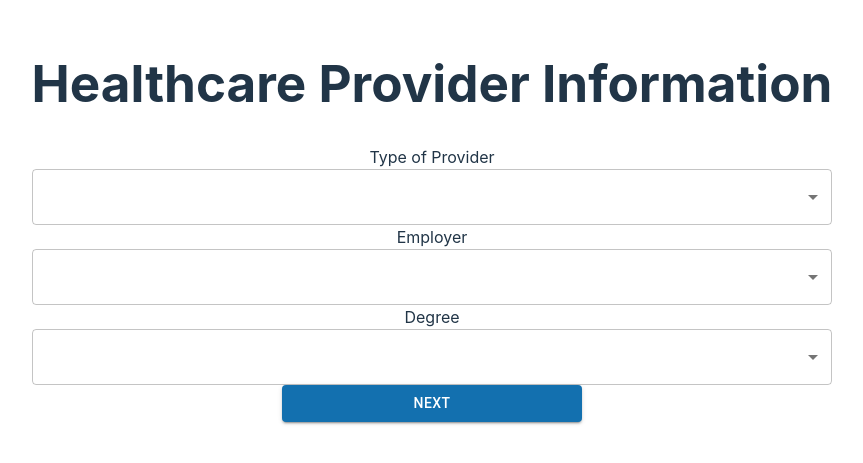
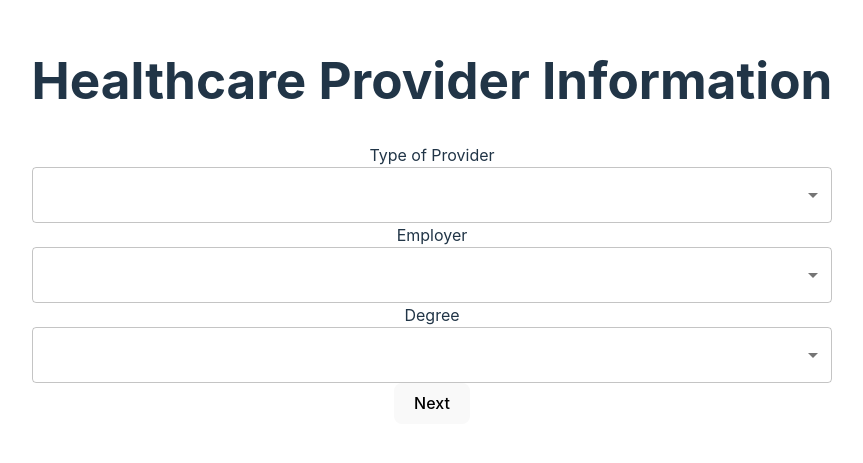
Before and after one commit to ari-denary/volunteer-management-frontend, a React (Vite) app: page /signup/profile/volunteertype/healthcareproviderinfoform in a window 1280 px wide. Shown: the part 179-642 px from the top of the page, without its empty margins (208-1071 px from the left). Built offline with nearby package versions, Linux system fonts and the light colour scheme.

Commit message:
updated nagigate button to healthcareprovider form

```diff
--- a/src/components/HealthcareProviderForm.tsx
+++ b/src/components/HealthcareProviderForm.tsx
@@ -1,5 +1,6 @@
 import { MenuItem, TextField } from '@mui/material';
 import ThinButton from './ThinButton';
+import { useNavigate } from 'react-router-dom';
 import { useState } from 'react';
 import Select, { SelectChangeEvent } from '@mui/material/Select';
 
@@ -41,6 +42,9 @@ const HealthcareProviderForm: React.FC<CreateProviderInformationProps> = ({handl
 
       console.log("HealthcareProviderForm formData = ", formData);
 
+      //HANDLE NAVIGATE ROUTE:
+      const navigate = useNavigate();
+
       //HANDLE SUBMIT FUNCTION:
       function handleSubmit(evt: React.FormEvent<HTMLFormElement>) {
         evt.preventDefault();
@@ -50,7 +54,9 @@ const HealthcareProviderForm: React.FC<CreateProviderInformationProps> = ({handl
             type_of_provider: formData.type_of_provider,
             employer: formData.employer,
             degree: formData.degree
-        })
+        });
+        navigate('../contactinfoform')
+
       }
 
   return (
@@ -58,8 +64,8 @@ const HealthcareProviderForm: React.FC<CreateProviderInformationProps> = ({handl
         <h1>Healthcare Provider Information</h1>
         <form onSubmit={handleSubmit}>
             <div>
-                <label>Type of Provider</label>
-                <Select name="providers" fullWidth id="typeOfProvider" placeholder='Physician, Nurse, etc' label='Physician, Nurse, etc' onChange={handleSelectChange} value={undefined}>
+                <label htmlFor='typeOfProvider'>Type of Provider</label>
+                <Select name="type_of_provider" fullWidth id="typeOfProvider" placeholder='Physician, Nurse, etc' label='Physician, Nurse, etc' onChange={handleSelectChange} value={undefined}>
 
                     {providers.map(provider=>{
                         return(
@@ -83,7 +89,7 @@ const HealthcareProviderForm: React.FC<CreateProviderInformationProps> = ({handl
             </div>
             <div>
                 <label>Degree</label>
-                <Select fullWidth id="Degree" placeholder='Degree (BS, BA, MD, DO, MPH, etc)' label='Degree (BS, BA, MD, DO, MPH, etc)' onChange={handleSelectChange} value={undefined}>
+                <Select name="degree" fullWidth id="Degree" placeholder='Degree (BS, BA, MD, DO, MPH, etc)' label='Degree (BS, BA, MD, DO, MPH, etc)' onChange={handleSelectChange} value={undefined}>
                     {degrees.map(degree=> {
                         return <MenuItem key={degree} value={degree}>{degree}</MenuItem>
                     })}
@@ -92,7 +98,7 @@ const HealthcareProviderForm: React.FC<CreateProviderInformationProps> = ({handl
 
                 </Select>
             </div>
-            <ThinButton text='Next' />
+            <button type='submit'>Next</button>
         </form>
     </div>
   )
--- a/src/components/VolunteerTypeForm.tsx
+++ b/src/components/VolunteerTypeForm.tsx
@@ -89,9 +89,7 @@ const VolunteerTypeForm: React.FC<VolunteerInfoProps> = ({ handleSaveData }) =>
                 </div>
 
             </form>
-            <div>
-                    <button id="next" type="submit">Next</button>
-                </div>
+
 
         </>
     )
```
